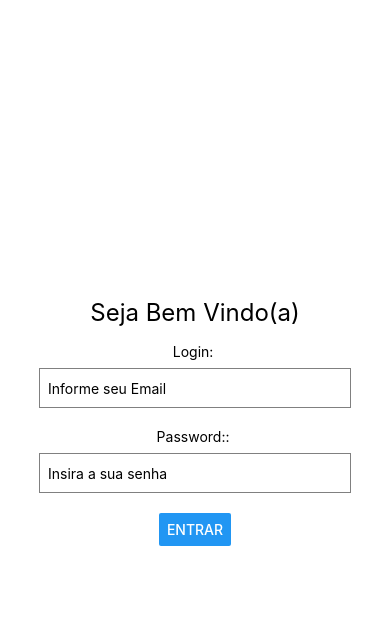
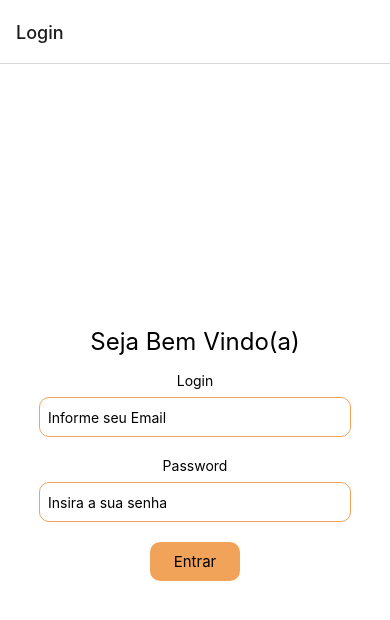
Before and after one commit to MathGrecco/TrabalhoMobile, a React Native app: screen /Login in a window 390 px wide. Shown: the top 620 px of the page. Built offline with nearby package versions, Linux system fonts and the light colour scheme.

Commit message:
implementing navigation between screens

```diff
--- a/App.js
+++ b/App.js
@@ -1,64 +1,20 @@
-import { StatusBar } from 'expo-status-bar'
-import { useState } from 'react'
-import { Button, StyleSheet, Text, TextInput, View } from 'react-native'
+import React from 'react'
+import { NavigationContainer } from '@react-navigation/native'
+import { createStackNavigator } from '@react-navigation/stack'
+import HomeScreen from './screens/HomeScreen'
+import LoginScreen from './screens/LoginScreen'
+import SecondScreen from './screens/SecondScreen'
+
+const Stack = createStackNavigator()
 
 export default function App() {
-  const [email, setEmail] = useState('')
-  const [password, setPassword] = useState('')
-
-  const handleLogin = () => {
-    if (email && password) {
-      alert('deu certo')
-    } else {
-      alert('Sorry buddy')
-    }
-  }
-
   return (
-    <View style={styles.container}>
-      <Text style={styles.title}>Seja Bem Vindo(a)</Text>
-      <StatusBar style="light" />
-
-      <Text>Login: </Text>
-      <TextInput
-        style={styles.input}
-        placeholder="Informe seu Email"
-        value={email}
-        onChangeText={setEmail}
-      />
-
-      <Text>Password:: </Text>
-      <TextInput
-        style={styles.input}
-        placeholder="Insira a sua senha "
-        secureTextEntry={true}
-        value={password}
-        onChangeText={setPassword}
-      />
-
-      <Button title="Entrar" onPress={handleLogin} />
-    </View>
+    <NavigationContainer>
+      <Stack.Navigator initialRouteName="Login">
+        <Stack.Screen name="Login" component={LoginScreen} />
+        <Stack.Screen name="Home" component={HomeScreen} />
+        <Stack.Screen name="Second Page" component={SecondScreen} />
+      </Stack.Navigator>
+    </NavigationContainer>
   )
 }
-
-const styles = StyleSheet.create({
-  container: {
-    flex: 1,
-    backgroundColor: '#fff',
-    alignItems: 'center',
-    justifyContent: 'center'
-  },
-  title: {
-    fontSize: 24,
-    marginBottom: 16
-  },
-  input: {
-    width: '80%',
-    height: 40,
-    borderColor: 'gray',
-    borderWidth: 1,
-    marginBottom: 20,
-    marginTop: 8,
-    paddingHorizontal: 8
-  }
-})
--- /dev/null
+++ b/screens/HomeScreen.js
@@ -0,0 +1,54 @@
+import React from 'react'
+import { StatusBar } from 'expo-status-bar'
+import {
+  StyleSheet,
+  Text,
+  TextInput,
+  TouchableOpacity,
+  View
+} from 'react-native'
+
+export default function HomeScreen({ navigation }) {
+  const handleLogin = () => {
+    if (handleLogin) {
+      navigation.navigate('Second Page')
+    }
+  }
+
+  return (
+    <View style={styles.container}>
+      <Text style={styles.title}>Agora é algo mais sério</Text>
+      <StatusBar style="light" />
+
+      <TouchableOpacity style={styles.button} onPress={handleLogin}>
+        <Text style={styles.buttonText}> Entrar </Text>
+      </TouchableOpacity>
+    </View>
+  )
+}
+
+const styles = StyleSheet.create({
+  container: {
+    flex: 1,
+    backgroundColor: '#fff',
+    alignItems: 'center',
+    justifyContent: 'center'
+  },
+  title: {
+    fontSize: 24,
+    marginBottom: 16
+  },
+  input: {
+    width: '80%',
+    height: 40,
+    borderColor: '#f1a35a',
+    borderWidth: 1,
+    marginBottom: 20,
+    marginTop: 8,
+    paddingHorizontal: 8,
+    borderRadius: 10
+  },
+  button: {
+    backgroundColor: '#f1a35a'
+  }
+})
--- /dev/null
+++ b/screens/LoginScreen.js
@@ -0,0 +1,84 @@
+import { StatusBar } from 'expo-status-bar'
+import { useState } from 'react'
+import {
+  StyleSheet,
+  Text,
+  TextInput,
+  TouchableOpacity,
+  View
+} from 'react-native'
+
+const LoginScreen = ({ navigation }) => {
+  const [email, setEmail] = useState('')
+  const [password, setPassword] = useState('')
+
+  const handleLogin = () => {
+    if (email && password) {
+      navigation.navigate('Home')
+    } else {
+      alert('Não foi dessa vez fera :/')
+    }
+  }
+
+  return (
+    <View style={styles.container}>
+      <Text style={styles.title}>Seja Bem Vindo(a)</Text>
+      <StatusBar style="light" />
+
+      <Text>Login</Text>
+      <TextInput
+        style={styles.input}
+        placeholder="Informe seu Email"
+        value={email}
+        onChangeText={setEmail}
+      />
+
+      <Text>Password</Text>
+      <TextInput
+        style={styles.input}
+        placeholder="Insira a sua senha "
+        secureTextEntry={true}
+        value={password}
+        onChangeText={setPassword}
+      />
+
+      <TouchableOpacity style={styles.button} onPress={handleLogin}>
+        <Text style={styles.buttonText}> Entrar </Text>
+      </TouchableOpacity>
+    </View>
+  )
+}
+
+const styles = StyleSheet.create({
+  container: {
+    flex: 1,
+    backgroundColor: '#fff',
+    alignItems: 'center',
+    justifyContent: 'center'
+  },
+  title: {
+    fontSize: 24,
+    marginBottom: 16
+  },
+  input: {
+    width: '80%',
+    height: 40,
+    borderColor: '#f1a35a',
+    borderWidth: 1,
+    marginBottom: 20,
+    marginTop: 8,
+    paddingHorizontal: 8,
+    borderRadius: 10
+  },
+  button: {
+    backgroundColor: '#f1a35a',
+    paddingVertical: 10,
+    paddingHorizontal: 20,
+    borderRadius: 10
+  },
+  buttonText: {
+    fontSize: 15
+  }
+})
+
+export default LoginScreen
--- /dev/null
+++ b/screens/SecondScreen.js
@@ -0,0 +1,38 @@
+import React from 'react'
+import { StatusBar } from 'expo-status-bar'
+import { Button, StyleSheet, Text, TextInput, View } from 'react-native'
+
+export default function HomeScreen() {
+  return (
+    <View style={styles.container}>
+      <Text style={styles.title}>você chegou cara o/</Text>
+      <StatusBar style="light" />
+    </View>
+  )
+}
+
+const styles = StyleSheet.create({
+  container: {
+    flex: 1,
+    backgroundColor: '#fff',
+    alignItems: 'center',
+    justifyContent: 'center'
+  },
+  title: {
+    fontSize: 24,
+    marginBottom: 16
+  },
+  input: {
+    width: '80%',
+    height: 40,
+    borderColor: '#f1a35a',
+    borderWidth: 1,
+    marginBottom: 20,
+    marginTop: 8,
+    paddingHorizontal: 8,
+    borderRadius: 10
+  },
+  button: {
+    backgroundColor: '#f1a35a'
+  }
+})
```
